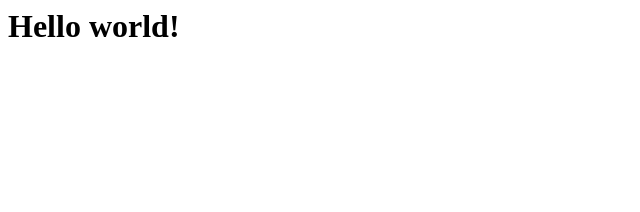
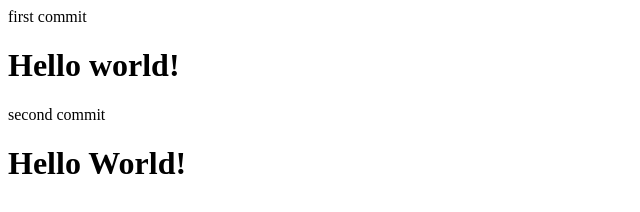
Before and after one commit to justin990508/HelloWorld, a plain HTML site: page index.html in a window 1280 px wide. Shown: the whole page, without its empty margins (0-640 px from the left). Drawn offline with Linux system fonts and the light colour scheme.

Commit message:
second commit

```diff
--- a/index.html
+++ b/index.html
@@ -4,6 +4,10 @@
     </head>
 
     <body>
+        first commit
         <h1>Hello world!</h1>
+
+        second commit
+        <h1>Hello World!</h1>
     </body>
 </html>
```
